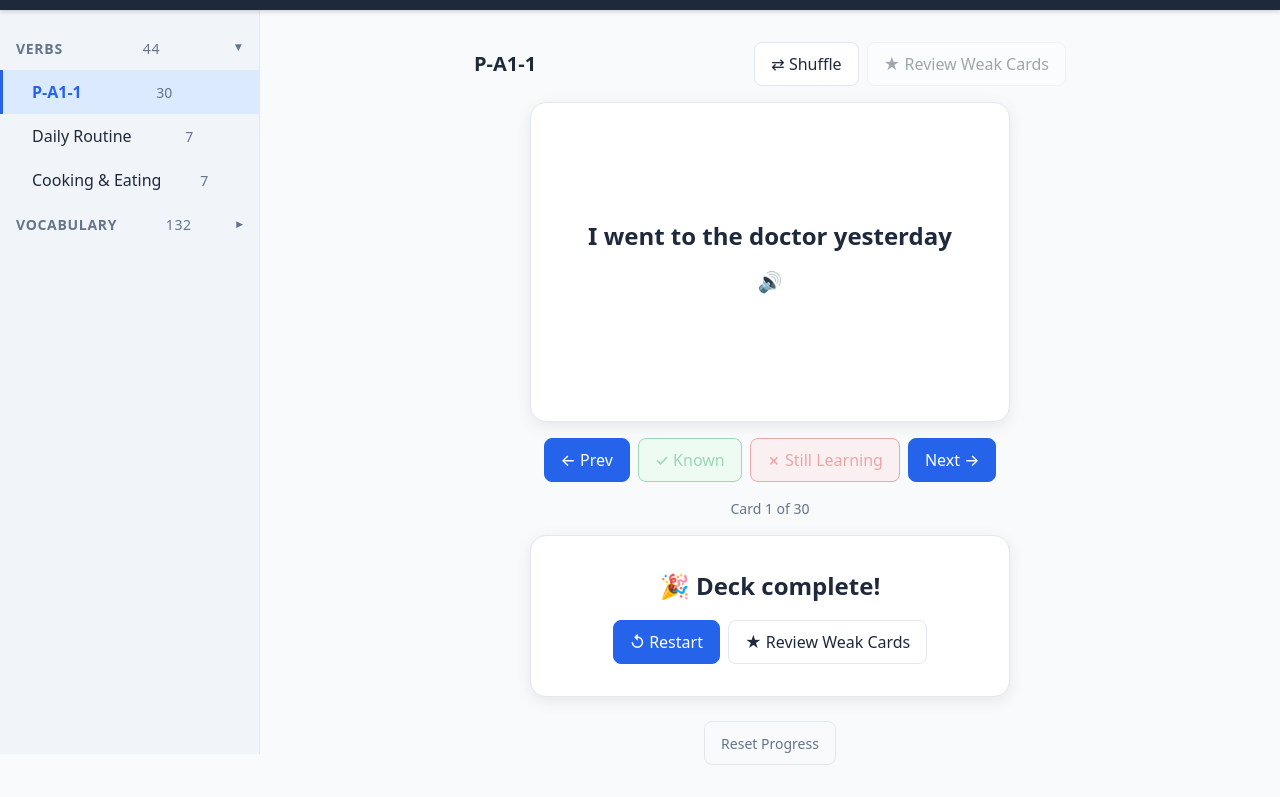
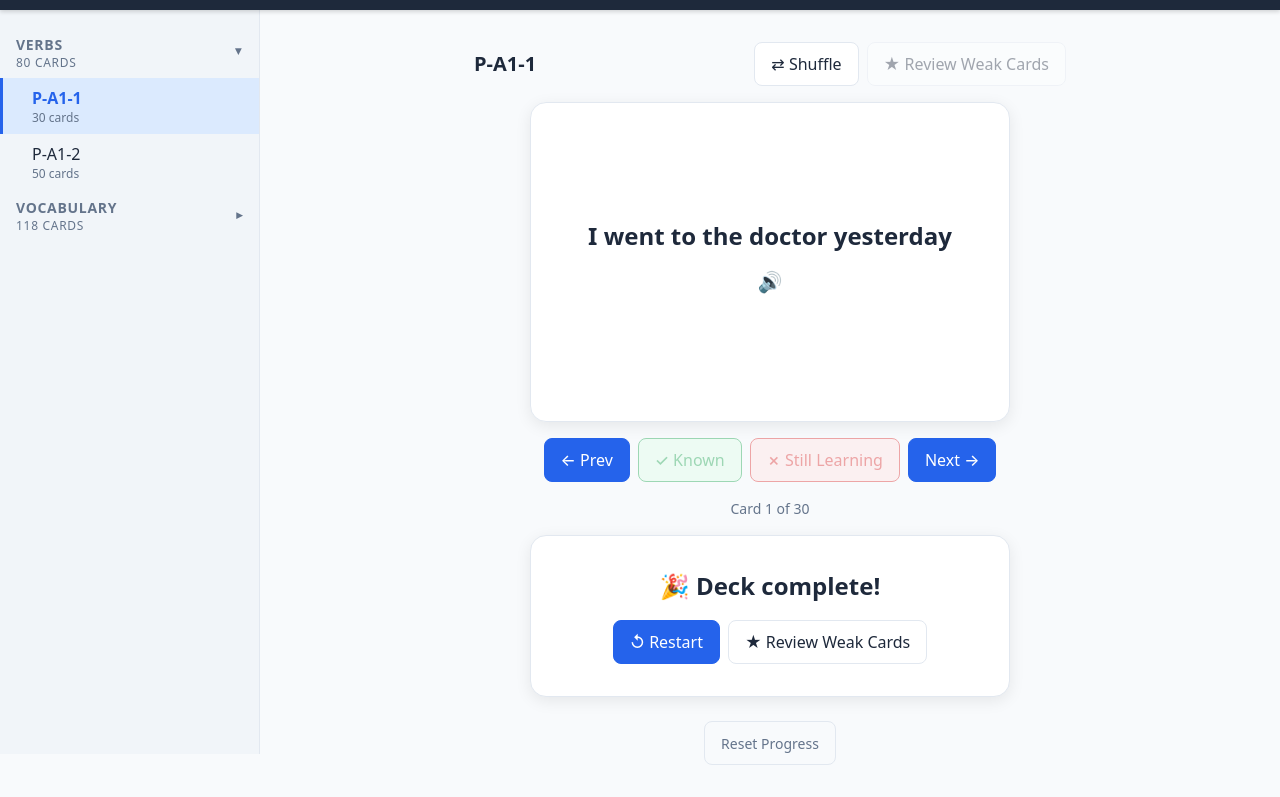
Before and after one commit to EhsanArefifar/spanish-flashcards, a plain HTML site: page index.html in a window 1280 px wide. Shown: the part 46-843 px from the top of the page. Drawn offline with Linux system fonts and the light colour scheme.

Commit message:
Add P-A1-2

```diff
--- a/app.js
+++ b/app.js
@@ -201,15 +201,19 @@ function renderNavigator() {
     categoryEl.setAttribute('tabindex', '0');
     categoryEl.setAttribute('aria-expanded', 'false');
 
+    const categoryLabelDiv = document.createElement('div');
+    categoryLabelDiv.className = 'nav__label';
+
     const categoryNameSpan = document.createElement('span');
     categoryNameSpan.textContent = categoryName;
 
     const categoryCountSpan = document.createElement('span');
     categoryCountSpan.className = 'nav__count';
-    categoryCountSpan.textContent = categoryCardCount;
+    categoryCountSpan.textContent = `${categoryCardCount} cards`;
 
-    categoryEl.appendChild(categoryNameSpan);
-    categoryEl.appendChild(categoryCountSpan);
+    categoryLabelDiv.appendChild(categoryNameSpan);
+    categoryLabelDiv.appendChild(categoryCountSpan);
+    categoryEl.appendChild(categoryLabelDiv);
 
     // Subcategory list
     const subcategoryList = document.createElement('ul');
@@ -231,12 +235,18 @@ function renderNavigator() {
         else if (state.progress[cardId] === 'learning') learningCount++;
       });
 
+      const nameLabelDiv = document.createElement('div');
+      nameLabelDiv.className = 'nav__label';
+
       const nameSpan = document.createElement('span');
       nameSpan.textContent = deck.subcategory;
 
       const subcategoryCountSpan = document.createElement('span');
       subcategoryCountSpan.className = 'nav__count';
-      subcategoryCountSpan.textContent = deck.cards.length;
+      subcategoryCountSpan.textContent = `${deck.cards.length} cards`;
+
+      nameLabelDiv.appendChild(nameSpan);
+      nameLabelDiv.appendChild(subcategoryCountSpan);
 
       const badgesDiv = document.createElement('div');
       badgesDiv.className = 'nav__badges';
@@ -256,8 +266,7 @@ function renderNavigator() {
         badgesDiv.appendChild(learningBadge);
       }
 
-      li.appendChild(nameSpan);
-      li.appendChild(subcategoryCountSpan);
+      li.appendChild(nameLabelDiv);
       li.appendChild(badgesDiv);
 
       // Active state
--- a/cards.json
+++ b/cards.json
@@ -188,169 +188,307 @@
     },
     {
       "category": "Verbs",
-      "subcategory": "Daily Routine",
+      "subcategory": "P-A1-2",
       "cards": [
         {
-          "front": "despertarse",
-          "back": "to wake up",
-          "example": "Me despierto a las siete de la mañana.",
-          "translation": "I wake up at seven in the morning."
+          "front": "I went straight home after work",
+          "back": "Fui directamente a casa después del trabajo",
+          "example": "No tenía energía para nada más.",
+          "translation": "ir → fui. Completed movement/action in a closed time period."
         },
         {
-          "front": "ducharse",
-          "back": "to shower",
-          "example": "Ella se ducha antes de desayunar.",
-          "translation": "She showers before having breakfast."
+          "front": "I was there for almost three hours",
+          "back": "Estuve allí casi tres horas",
+          "example": "La reunión se hizo larguísima.",
+          "translation": "estar → estuve. Duration treated as a completed block."
         },
         {
-          "front": "desayunar",
-          "back": "to have breakfast"
+          "front": "I had a long conversation with my mentor",
+          "back": "Tuve una conversación larga con mi mentor",
+          "example": "Y me ayudó mucho.",
+          "translation": "tener → tuve. Common professional/social structure."
         },
         {
-          "front": "trabajar",
-          "back": "to work",
-          "example": "Trabajo desde casa los viernes.",
-          "translation": "I work from home on Fridays."
+          "front": "I did everything they asked me",
+          "back": "Hice todo lo que me pidieron",
+          "example": "Pero aun así no fue suficiente.",
+          "translation": "hacer → hice. Very common real-life chunk."
         },
         {
-          "front": "acostarse",
-          "back": "to go to bed"
+          "front": "I couldn't stop thinking about it",
+          "back": "No pude dejar de pensar en eso",
+          "example": "Me rayé muchísimo.",
+          "translation": "poder → pude. Completed inability."
         },
         {
-          "front": "cepillarse los dientes",
-          "back": "to brush one's teeth",
-          "example": "Me cepillo los dientes después de cada comida.",
-          "translation": "I brush my teeth after every meal."
+          "front": "I wanted to explain it better",
+          "back": "Quise explicarlo mejor",
+          "example": "Pero me puse nervioso.",
+          "translation": "querer → quise. Sounds more decisive than quería."
         },
         {
-          "front": "prepararse",
-          "back": "to get ready"
-        }
-      ]
+          "front": "I said something stupid",
+          "back": "Dije una tontería",
+          "example": "Y luego me arrepentí.",
+          "translation": "decir → dije. High-frequency conversational verb."
         },
         {
-      "category": "Verbs",
-      "subcategory": "Cooking & Eating",
-      "cards": [
-        {
-          "front": "cocinar",
-          "back": "to cook",
-          "example": "A mi madre le encanta cocinar paella.",
-          "translation": "My mother loves to cook paella."
+          "front": "I put my phone on silent mode",
+          "back": "Puse el móvil en silencio",
+          "example": "Necesitaba concentrarme.",
+          "translation": "poner → puse. Everyday practical usage."
         },
         {
-          "front": "hervir",
-          "back": "to boil"
+          "front": "I came early this morning",
+          "back": "Vine temprano esta mañana",
+          "example": "Porque quería evitar el tráfico.",
+          "translation": "venir → vine. Common movement verb."
         },
         {
-          "front": "freír",
-          "back": "to fry",
-          "example": "Fríe el ajo en aceite de oliva.",
-          "translation": "Fry the garlic in olive oil."
+          "front": "I brought my laptop with me",
+          "back": "Traje el portátil conmigo",
+          "example": "Por si tenía que trabajar.",
+          "translation": "traer → traje. Very useful professional chunk."
         },
         {
-          "front": "mezclar",
-          "back": "to mix"
+          "front": "I found out too late",
+          "back": "Lo supe demasiado tarde",
+          "example": "Y ya no pude hacer nada.",
+          "translation": "saber → supe often means discovering information suddenly."
         },
         {
-          "front": "probar",
-          "back": "to taste / to try",
-          "example": "¿Puedo probar un poco?",
-          "translation": "Can I taste a little?"
+          "front": "I met her through work",
+          "back": "La conocí por el trabajo",
+          "example": "Y conectamos enseguida.",
+          "translation": "conocer in indefinido = meeting someone for the first time."
         },
         {
-          "front": "cortar",
-          "back": "to cut / to chop"
+          "front": "I drove for six hours",
+          "back": "Conduje durante seis horas",
+          "example": "Y terminé hecho polvo.",
+          "translation": "conducir → conduje. Irregular '-je' family."
         },
         {
-          "front": "añadir",
-          "back": "to add",
-          "example": "Añade sal al gusto.",
-          "translation": "Add salt to taste."
-        }
-      ]
+          "front": "They brought more documents",
+          "back": "Trajeron más documentos",
+          "example": "Pero faltaban algunos papeles.",
+          "translation": "traer → trajeron. Third person plural irregular."
         },
         {
-      "category": "Vocabulary",
-      "subcategory": "Food & Drink",
-      "cards": [
-        {
-          "front": "el pan",
-          "back": "bread",
-          "example": "Compré una barra de pan en la panadería.",
-          "translation": "I bought a loaf of bread at the bakery."
+          "front": "They told me to stay calm",
+          "back": "Me dijeron que me calmara",
+          "example": "Y que descansara unos días.",
+          "translation": "Indirect speech + subjunctive."
         },
         {
-          "front": "la leche",
-          "back": "milk"
+          "front": "I was able to relax a bit",
+          "back": "Pude relajarme un poco",
+          "example": "Después de hablar con el médico.",
+          "translation": "Completed successful action."
         },
         {
-          "front": "el agua",
-          "back": "water",
-          "example": "¿Me traes un vaso de agua, por favor?",
-          "translation": "Can you bring me a glass of water, please?"
+          "front": "I wanted to tell you earlier",
+          "back": "Quise decírtelo antes",
+          "example": "Pero no encontré el momento.",
+          "translation": "Natural emotional/social usage."
         },
         {
-          "front": "la manzana",
-          "back": "apple"
+          "front": "I had to cancel the meeting",
+          "back": "Tuve que cancelar la reunión",
+          "example": "Porque me encontraba fatal.",
+          "translation": "tener que = obligation in the past."
         },
         {
-          "front": "el queso",
-          "back": "cheese",
-          "example": "En España hay muchos tipos de queso.",
-          "translation": "In Spain there are many types of cheese."
+          "front": "I came to support my wife",
+          "back": "Vine para apoyar a mi mujer",
+          "example": "Sabía que lo necesitaba.",
+          "translation": "venir + para + infinitive = purpose structure."
         },
         {
-          "front": "el café",
-          "back": "coffee"
+          "front": "I put too much pressure on the project",
+          "back": "Puse demasiada presión en el proyecto",
+          "example": "Y el equipo acabó agotado.",
+          "translation": "Natural professional context."
         },
         {
-          "front": "la naranja",
-          "back": "orange",
-          "example": "Me gusta el zumo de naranja por la mañana.",
-          "translation": "I like orange juice in the morning."
-        }
-      ]
+          "front": "I had a terrible headache",
+          "back": "Tuve un dolor de cabeza horrible",
+          "example": "Y no pude trabajar bien.",
+          "translation": "Very common health-related chunk."
         },
         {
-      "category": "Vocabulary",
-      "subcategory": "Travel & Directions",
-      "cards": [
-        {
-          "front": "el aeropuerto",
-          "back": "airport",
-          "example": "El vuelo sale del aeropuerto a las diez.",
-          "translation": "The flight leaves from the airport at ten."
+          "front": "I couldn't understand what happened",
+          "back": "No pude entender lo que pasó",
+          "example": "Todo fue muy raro.",
+          "translation": "poder → pude. Closed completed inability."
         },
         {
-          "front": "la estación de tren",
-          "back": "train station"
+          "front": "I went for a walk to clear my mind",
+          "back": "Fui a dar un paseo para despejarme",
+          "example": "Necesitaba aire fresco.",
+          "translation": "Very natural Spain Spanish chunk."
         },
         {
-          "front": "girar a la derecha",
-          "back": "to turn right",
-          "example": "Gira a la derecha en el semáforo.",
-          "translation": "Turn right at the traffic light."
+          "front": "I was at the hospital all morning",
+          "back": "Estuve en el hospital toda la mañana",
+          "example": "Haciéndome pruebas.",
+          "translation": "Completed period of time."
         },
         {
-          "front": "seguir recto",
-          "back": "to go straight ahead"
+          "front": "I had the feeling that something was wrong",
+          "back": "Tuve la sensación de que algo iba mal",
+          "example": "Pero intenté mantener la calma.",
+          "translation": "Mix of indefinido event + imperfecto background."
         },
         {
-          "front": "el billete",
-          "back": "ticket",
-          "example": "Necesito comprar un billete de ida y vuelta.",
-          "translation": "I need to buy a round-trip ticket."
+          "front": "I did my best",
+          "back": "Hice lo mejor que pude",
+          "example": "Aunque estaba agotado mentalmente.",
+          "translation": "Extremely useful conversational structure."
         },
         {
-          "front": "el mapa",
-          "back": "map"
+          "front": "I couldn't find the words",
+          "back": "No pude encontrar las palabras",
+          "example": "Me quedé bloqueado.",
+          "translation": "Very useful emotional communication chunk."
         },
         {
-          "front": "perdido/a",
-          "back": "lost",
-          "example": "Estoy perdido. ¿Puede ayudarme?",
-          "translation": "I am lost. Can you help me?"
+          "front": "I said exactly the same thing",
+          "back": "Dije exactamente lo mismo",
+          "example": "Pero nadie me hizo caso.",
+          "translation": "hacer caso = to pay attention/listen."
+        },
+        {
+          "front": "I brought everything I needed",
+          "back": "Traje todo lo que necesitaba",
+          "example": "No quería improvisar nada.",
+          "translation": "Useful preparation/planning context."
+        },
+        {
+          "front": "I came back much calmer",
+          "back": "Vine mucho más tranquilo",
+          "example": "Después de hablar con el especialista.",
+          "translation": "venir used metaphorically after returning from somewhere."
+        },
+        {
+          "front": "I put all my energy into learning",
+          "back": "Puse toda mi energía en aprender",
+          "example": "Y empecé a notar mejora.",
+          "translation": "Natural motivational/progress expression."
+        },
+        {
+          "front": "I had a really productive week",
+          "back": "Tuve una semana muy productiva",
+          "example": "Y avancé muchísimo.",
+          "translation": "tener + period of time = very common structure."
+        },
+        {
+          "front": "I couldn't answer immediately",
+          "back": "No pude responder inmediatamente",
+          "example": "Estaba en una reunión.",
+          "translation": "Professional/workplace chunk."
+        },
+        {
+          "front": "I wanted to change many things at once",
+          "back": "Quise cambiar demasiadas cosas a la vez",
+          "example": "Y terminé saturado.",
+          "translation": "Natural emotional reflection structure."
+        },
+        {
+          "front": "I said it without thinking",
+          "back": "Lo dije sin pensar",
+          "example": "Y luego me arrepentí.",
+          "translation": "Very high-frequency conversational chunk."
+        },
+        {
+          "front": "I went through a difficult period",
+          "back": "Pasé por una etapa difícil",
+          "example": "Pero aprendí mucho.",
+          "translation": "pasar por = to go through emotionally."
+        },
+        {
+          "front": "I had no choice",
+          "back": "No tuve otra opción",
+          "example": "Tuve que aceptar la situación.",
+          "translation": "Classic high-frequency structure."
+        },
+        {
+          "front": "I couldn't handle everything",
+          "back": "No pude con todo",
+          "example": "Mentalmente estaba agotado.",
+          "translation": "poder con algo = to handle/manage something."
+        },
+        {
+          "front": "I put too many expectations on myself",
+          "back": "Me puse demasiadas expectativas",
+          "example": "Y acabé frustrado.",
+          "translation": "Very useful emotional self-reflection chunk."
+        },
+        {
+          "front": "I came to Spain to start over",
+          "back": "Vine a España para empezar de nuevo",
+          "example": "Y cambió mi vida.",
+          "translation": "Strong emotional life-story structure."
+        },
+        {
+          "front": "I brought up the topic during dinner",
+          "back": "Saqué el tema durante la cena",
+          "example": "Y todos se quedaron en silencio.",
+          "translation": "sacar un tema = to bring up a topic."
+        },
+        {
+          "front": "I realized too late",
+          "back": "Me di cuenta demasiado tarde",
+          "example": "Y ya era imposible cambiarlo.",
+          "translation": "darse cuenta = to realize. One of the most important Spanish chunks."
+        },
+        {
+          "front": "I became obsessed with the problem",
+          "back": "Me obsesioné con el problema",
+          "example": "Y no podía desconectar.",
+          "translation": "Reflexive emotional verb in indefinido."
+        },
+        {
+          "front": "I got really nervous",
+          "back": "Me puse muy nervioso",
+          "example": "Antes de la entrevista.",
+          "translation": "ponerse = to become/change state."
+        },
+        {
+          "front": "I suddenly felt much better",
+          "back": "De repente me sentí mucho mejor",
+          "example": "Como si me quitara un peso de encima.",
+          "translation": "sentirse in indefinido = emotional change at a specific moment."
+        },
+        {
+          "front": "I ended up completely exhausted",
+          "back": "Terminé completamente agotado",
+          "example": "Necesitaba desconectar de todo.",
+          "translation": "terminar + adjective = ending up in a state."
+        },
+        {
+          "front": "I spent the whole weekend studying",
+          "back": "Pasé todo el fin de semana estudiando",
+          "example": "Pero mereció la pena.",
+          "translation": "pasar + time + gerund = spending time doing something."
+        },
+        {
+          "front": "I finally understood everything",
+          "back": "Por fin entendí todo",
+          "example": "Después de releerlo varias veces.",
+          "translation": "entender in indefinido = moment of comprehension."
+        },
+        {
+          "front": "I forgot to reply",
+          "back": "Se me olvidó responder",
+          "example": "Tenía demasiadas cosas en la cabeza.",
+          "translation": "Very common accidental structure in Spanish."
+        },
+        {
+          "front": "I felt a huge relief",
+          "back": "Sentí un alivio enorme",
+          "example": "Cuando me dieron los resultados.",
+          "translation": "sentir in indefinido = specific emotional reaction."
         }
       ]
     },
--- a/style.css
+++ b/style.css
@@ -196,7 +196,7 @@ button {
 /* Subcategory rows */
 .nav__subcategory {
   display: flex;
-  align-items: center;
+  align-items: flex-start;
   justify-content: space-between;
   padding: var(--space-sm) var(--space-md) var(--space-sm) var(--space-xl);
   font-size: var(--text-base);
@@ -223,15 +223,25 @@ button {
   display: flex;
   gap: var(--space-xs);
   flex-shrink: 0;
+  padding-top: 2px; /* nudge badges to align with the name text */
 }
 
-/* Card count label next to subcategory and category names */
+/* Label wrapper — stacks name above count */
+.nav__label {
+  display: flex;
+  flex-direction: column;
+  align-items: flex-start;
+  gap: 1px;
+  min-width: 0;
+  flex: 1; /* take available space, leaving room for the arrow */
+}
+
+/* Card count label beneath subcategory and category names */
 .nav__count {
-  font-size: var(--text-sm);
+  font-size: 0.75rem;
   color: var(--color-text-muted);
   font-weight: 400;
-  margin-left: var(--space-xs);
-  flex-shrink: 0;
+  line-height: 1.2;
 }
 
 /* ------------------------------------------------------------
```
Lines whose indentation alone changed are shown as unchanged.
